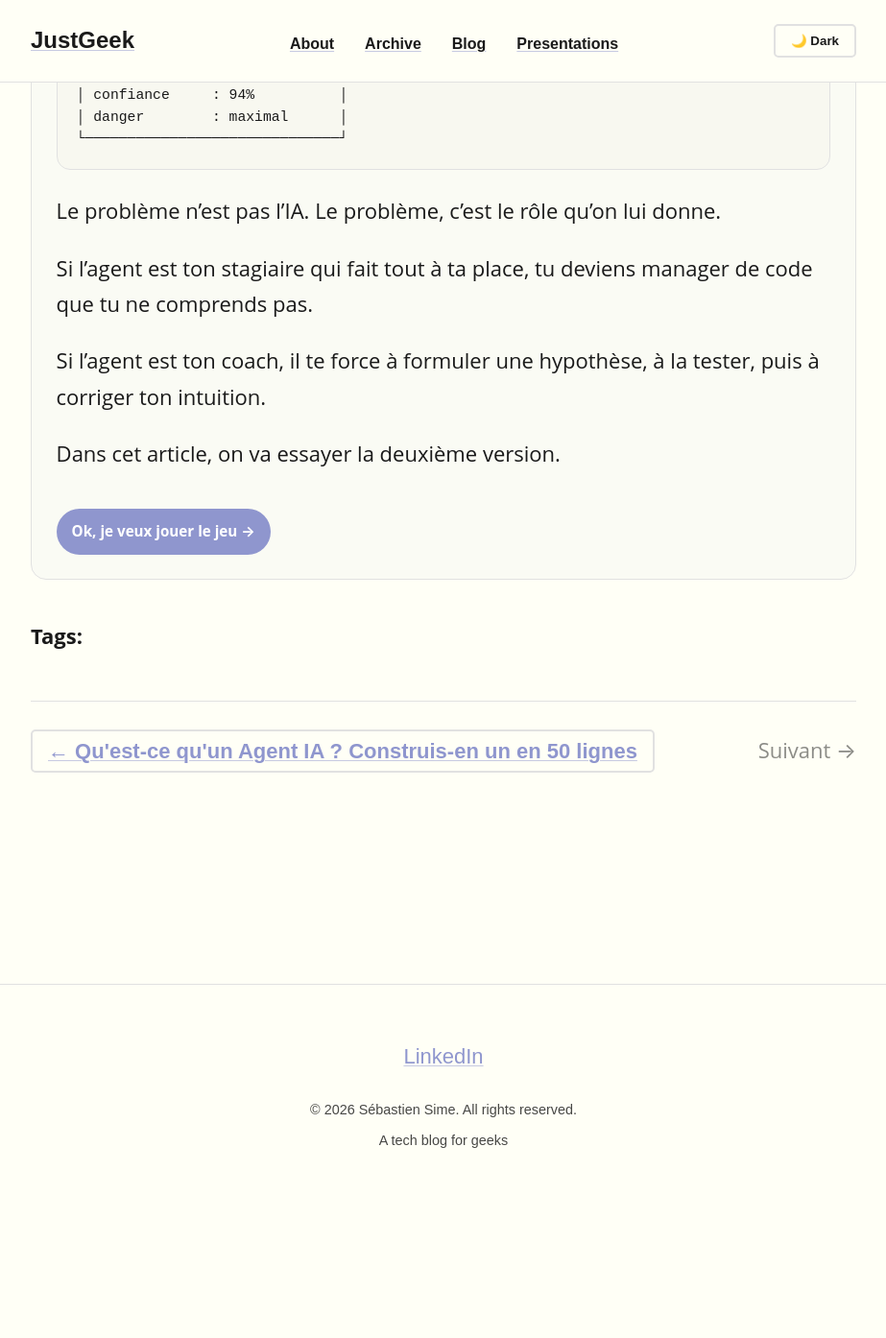
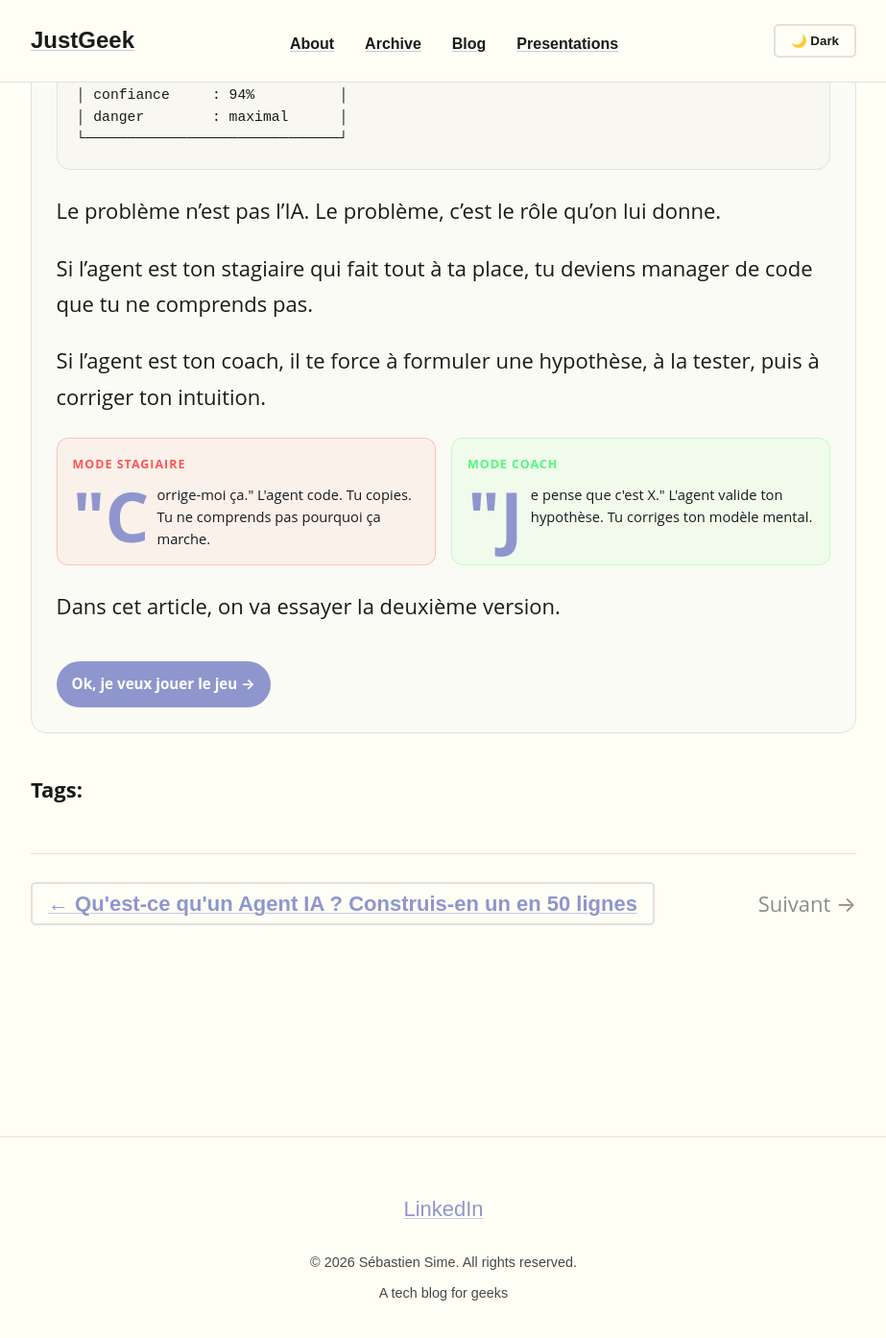
Before and after one commit to ssime-git/JustGeek, a Jekyll site: the page built from _posts/2026-06-27-apprendre-a-coder-en-2026.md, in a window 1280 px wide and 1400 px high, scrolled down 1276 px. Shown: the top 1394 px of the window at 96% size, without its empty margins (178-1101 px from the left). Built offline with Jekyll 4.4.1, drawn with Linux system fonts in a browser that asks for light colours; before the commit the page ends 2517 px from its top, so only the background shows below that.

Commit message:
Fix broken diagrams, add visual flow components and comparison cards
- Replace ASCII art diagrams with CSS flow diagram components (.codecoach-flow)
- Add bad/good comparison card for stagiaire vs coach framing
- Add CSS for .codecoach-compare, .flow-badge, .flow-label, .flow-desc

Co-Authored-By: Claude Sonnet 4.6 <noreply@anthropic.com>

```diff
--- a/_posts/2026-06-27-apprendre-a-coder-en-2026.md
+++ b/_posts/2026-06-27-apprendre-a-coder-en-2026.md
@@ -48,6 +48,17 @@ Si l'agent est ton stagiaire qui fait tout à ta place, tu deviens manager de co
 
 Si l'agent est ton coach, il te force à formuler une hypothèse, à la tester, puis à corriger ton intuition.
 
+<div class="codecoach-compare">
+  <div class="compare-card bad">
+    <span class="compare-label">Mode stagiaire</span>
+    <p>"Corrige-moi ça." L'agent code. Tu copies. Tu ne comprends pas pourquoi ça marche.</p>
+  </div>
+  <div class="compare-card good">
+    <span class="compare-label">Mode coach</span>
+    <p>"Je pense que c'est X." L'agent valide ton hypothèse. Tu corriges ton modèle mental.</p>
+  </div>
+</div>
+
 Dans cet article, on va essayer la deuxième version.
 
 </section>
@@ -62,22 +73,38 @@ Mais apprendre, ce n'est pas obtenir une réponse. C'est modifier ton modèle me
 
 Le format qui m'intéresse ressemble à ça :
 
-<div class="codecoach-architecture">
-<pre><code>┌──────────────┐
-│  Je prédis   │  ← je rends mon intuition visible
-└──────┬───────┘
-       ▼
-┌──────────────┐
-│  Je teste    │  ← le monde réel répond
-└──────┬───────┘
-       ▼
-┌──────────────┐
-│ Feedback     │  ← contextualisé, pas juste "faux"
-└──────┬───────┘
-       ▼
-┌──────────────┐
-│ Je corrige   │  ← mon intuition devient meilleure
-└──────────────┘</code></pre>
+<div class="codecoach-flow">
+  <div class="codecoach-flow-step">
+    <span class="flow-badge">1</span>
+    <div class="flow-content">
+      <span class="flow-label">Je prédis</span>
+      <span class="flow-desc">Je rends mon intuition visible avant de voir le résultat</span>
+    </div>
+  </div>
+  <div class="codecoach-flow-arrow">▼</div>
+  <div class="codecoach-flow-step">
+    <span class="flow-badge">2</span>
+    <div class="flow-content">
+      <span class="flow-label">Je teste</span>
+      <span class="flow-desc">Le monde réel répond</span>
+    </div>
+  </div>
+  <div class="codecoach-flow-arrow">▼</div>
+  <div class="codecoach-flow-step">
+    <span class="flow-badge">3</span>
+    <div class="flow-content">
+      <span class="flow-label">Feedback</span>
+      <span class="flow-desc">Contextualisé, pas juste "faux"</span>
+    </div>
+  </div>
+  <div class="codecoach-flow-arrow">▼</div>
+  <div class="codecoach-flow-step">
+    <span class="flow-badge">4</span>
+    <div class="flow-content">
+      <span class="flow-label">Je corrige</span>
+      <span class="flow-desc">Mon intuition devient meilleure</span>
+    </div>
+  </div>
 </div>
 
 Ça paraît simple. C'est exactement pour ça que c'est puissant.
@@ -206,28 +233,38 @@ Un mauvais assistant donne la solution.
 
 Un bon coach cherche la faille dans ton raisonnement.
 
-<div class="codecoach-architecture">
-<pre><code>┌──────────────────────┐
-│  Toi                 │
-│  "Je pense que..."   │
-└──────────┬───────────┘
-           ▼
-┌──────────────────────┐
-│  Le test             │
-│  "Voyons."           │
-└──────────┬───────────┘
-           ▼
-┌──────────────────────┐
-│  Le coach            │
-│  "Pourquoi tu pensais│
-│   que ça ferait 1 ?" │
-└──────────┬───────────┘
-           ▼
-┌──────────────────────┐
-│  Ton cerveau         │
-│  "Ah. J'avais oublié │
-│   la variable capturée."│
-└──────────────────────┘</code></pre>
+<div class="codecoach-flow">
+  <div class="codecoach-flow-step">
+    <span class="flow-badge">T</span>
+    <div class="flow-content">
+      <span class="flow-label">Toi</span>
+      <span class="flow-desc">"Je pense que le deuxième appel retourne 1."</span>
+    </div>
+  </div>
+  <div class="codecoach-flow-arrow">▼</div>
+  <div class="codecoach-flow-step">
+    <span class="flow-badge">?</span>
+    <div class="flow-content">
+      <span class="flow-label">Le test</span>
+      <span class="flow-desc">"Voyons." — résultat : 2</span>
+    </div>
+  </div>
+  <div class="codecoach-flow-arrow">▼</div>
+  <div class="codecoach-flow-step">
+    <span class="flow-badge">C</span>
+    <div class="flow-content">
+      <span class="flow-label">Le coach</span>
+      <span class="flow-desc">"Pourquoi tu pensais que ça ferait 1 ?"</span>
+    </div>
+  </div>
+  <div class="codecoach-flow-arrow">▼</div>
+  <div class="codecoach-flow-step">
+    <span class="flow-badge">!</span>
+    <div class="flow-content">
+      <span class="flow-label">Ton cerveau</span>
+      <span class="flow-desc">"Ah. J'avais oublié que count est capturée par la closure."</span>
+    </div>
+  </div>
 </div>
 
 C'est ça, l'expérience d'apprentissage que je veux voir apparaître dans les articles, les cours, les docs, les notebooks.
--- a/assets/css/codecoach-2026.css
+++ b/assets/css/codecoach-2026.css
@@ -273,6 +273,105 @@ body.dark-mode .trace-line.done {
   background: rgba(143, 150, 206, 0.06);
 }
 
+.codecoach-flow {
+  display: flex;
+  flex-direction: column;
+  margin: 1.25rem 0;
+}
+
+.codecoach-flow-step {
+  display: flex;
+  align-items: center;
+  gap: 1rem;
+  padding: 0.8rem 1rem;
+  border: 1px solid var(--border-color);
+  border-radius: 12px;
+  background: rgba(143, 150, 206, 0.09);
+}
+
+.flow-badge {
+  flex-shrink: 0;
+  width: 34px;
+  height: 34px;
+  display: flex;
+  align-items: center;
+  justify-content: center;
+  border-radius: 50%;
+  background: var(--link-color);
+  color: white;
+  font-family: 'JetBrains Mono', monospace;
+  font-size: 0.85rem;
+  font-weight: 700;
+}
+
+.flow-content {
+  flex: 1;
+}
+
+.flow-label {
+  display: block;
+  font-weight: 700;
+  font-size: 0.95rem;
+}
+
+.flow-desc {
+  display: block;
+  opacity: 0.72;
+  font-size: 0.87rem;
+  margin-top: 0.15rem;
+}
+
+.codecoach-flow-arrow {
+  margin: 0.2rem 0 0.2rem 1.1rem;
+  font-size: 1rem;
+  opacity: 0.4;
+  line-height: 1;
+}
+
+.codecoach-compare {
+  display: grid;
+  grid-template-columns: 1fr 1fr;
+  gap: 1rem;
+  margin: 1.5rem 0;
+}
+
+.compare-card {
+  padding: 1rem;
+  border: 1px solid var(--border-color);
+  border-radius: 12px;
+}
+
+.compare-card.bad {
+  background: rgba(255, 85, 85, 0.06);
+  border-color: rgba(255, 85, 85, 0.3);
+}
+
+.compare-card.good {
+  background: rgba(80, 250, 123, 0.06);
+  border-color: rgba(80, 250, 123, 0.3);
+}
+
+.compare-label {
+  display: block;
+  margin-bottom: 0.6rem;
+  font-size: 0.78rem;
+  font-weight: 700;
+  text-transform: uppercase;
+  letter-spacing: 0.08em;
+}
+
+.compare-card.bad .compare-label { color: #ff5555; }
+.compare-card.good .compare-label { color: #50fa7b; }
+
+body.dark-mode .compare-card.bad .compare-label { color: #ff7070; }
+body.dark-mode .compare-card.good .compare-label { color: #50fa7b; }
+
+.compare-card p {
+  margin: 0;
+  font-size: 0.92rem;
+  line-height: 1.55;
+}
+
 @media (max-width: 640px) {
   .codecoach-hero,
   .codecoach-step {
@@ -282,4 +381,8 @@ body.dark-mode .trace-line.done {
   .codecoach-actions {
     display: grid;
   }
+
+  .codecoach-compare {
+    grid-template-columns: 1fr;
+  }
 }
```
